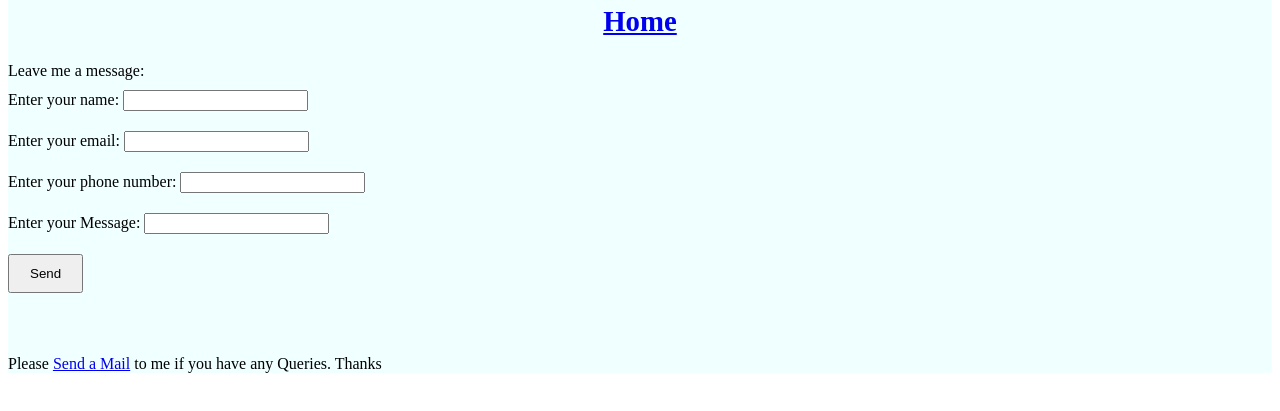
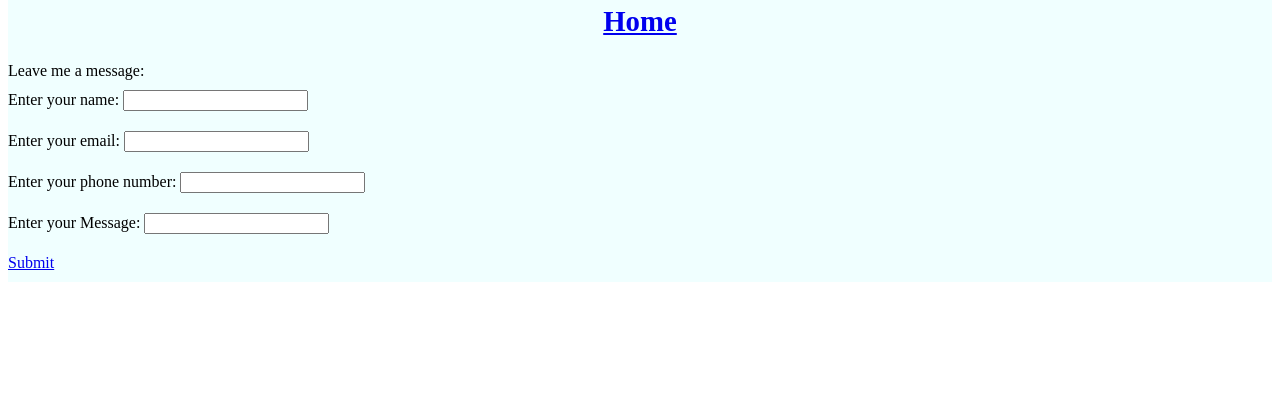
Before and after one commit to saultcollege-nasa201/lab-1-24w-kittytat, a plain HTML site: page docs/contact.html in a window 1280 px wide. Shown: the part 179-590 px from the top of the page. Drawn offline with Linux system fonts and the light colour scheme.

Commit message:
changed input type submit to mailto link

```diff
--- a/docs/contact.html
+++ b/docs/contact.html
@@ -44,16 +44,12 @@
             <input type="text" id="name" name="name" required minlength="4" maxlength="8"  />
           </div>
           <div class="formmat" >
-          <input class="subut" type="submit" value="Send" />
+            <a href="mailto:someone@example.com?Subject=Hello%20again" target="_top">
+            Submit</a>
         </div>
 
       </form>
-<br>
-<br>
-    <p>
-        Please <a href="mailto:someone@example.com?Subject=Hello%20again" target="_top">
-        Send a Mail</a> to me if you have any Queries. Thanks
-    </p>
+
 
 </div>
 
```
